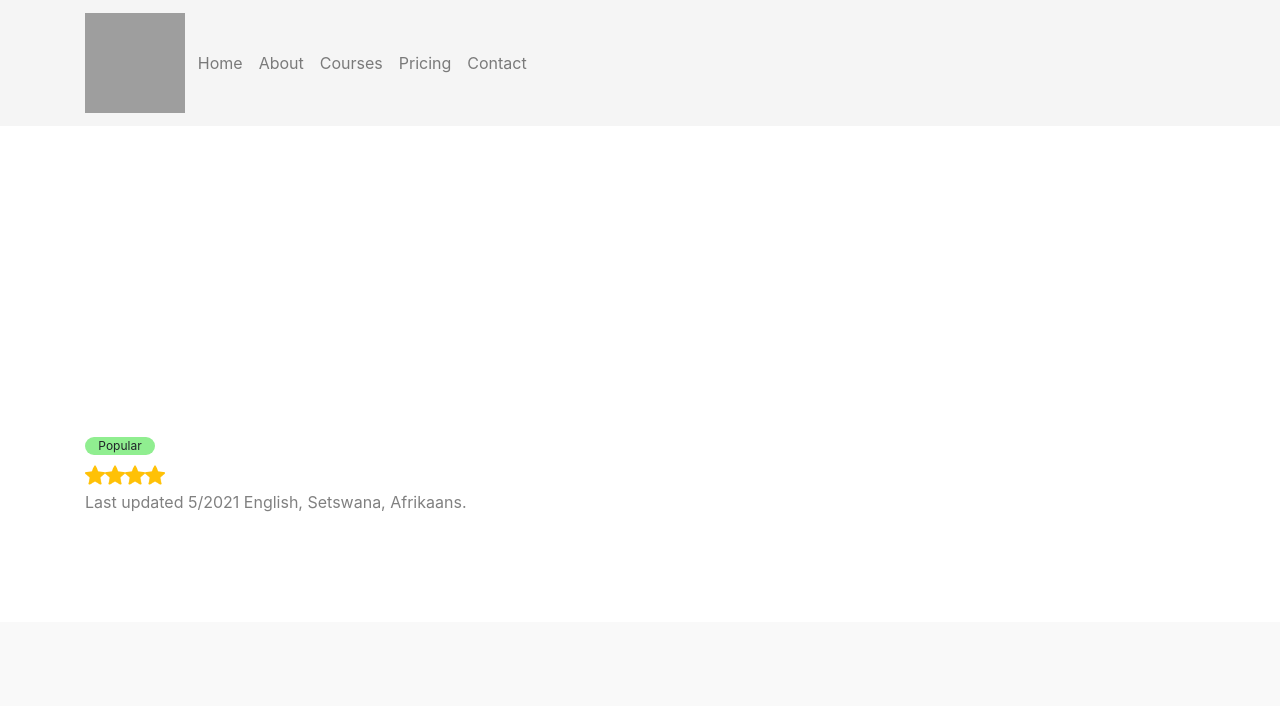
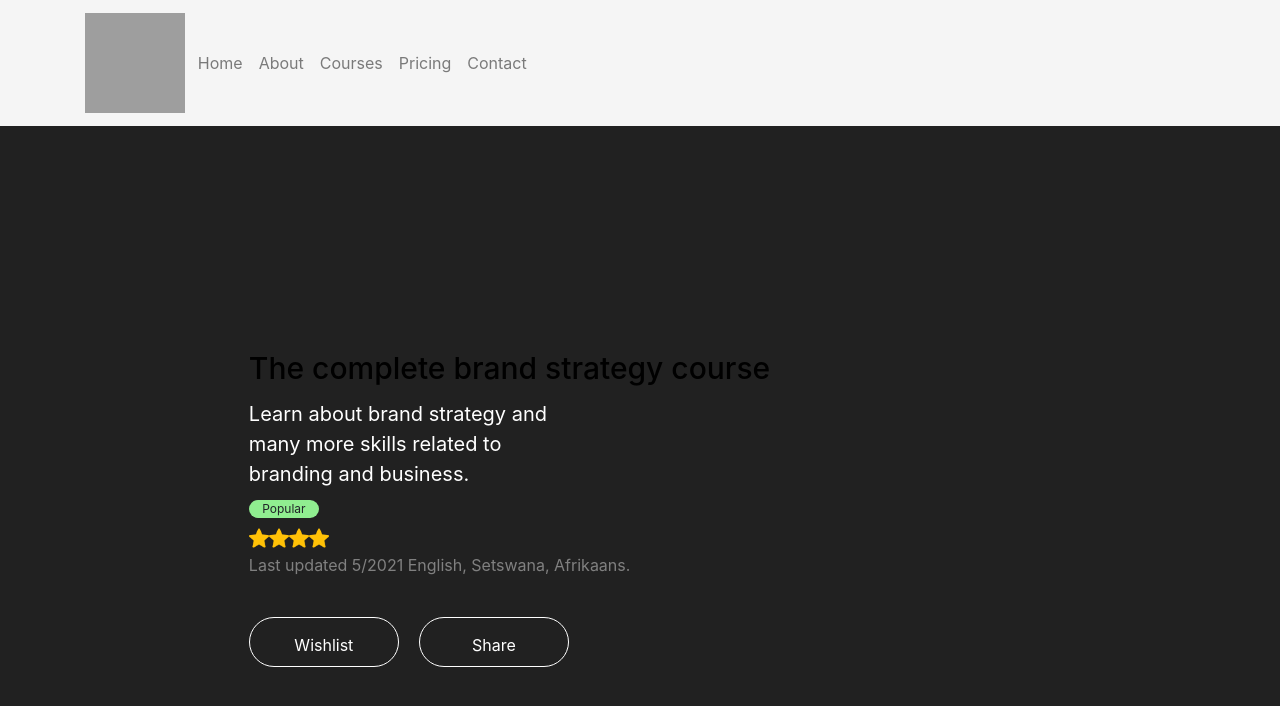
Before and after one commit to ZinhleBu/iCultivate-dev, a Next.js app: page /coleSteele in a window 1280 px wide. Shown: the top 706 px of the page. Built offline with nearby package versions, Linux system fonts and the light colour scheme; grey boxes are pictures that could not be loaded.

Commit message:
More changes to site

```diff
--- a/components/Content.js
+++ b/components/Content.js
@@ -208,7 +208,9 @@ export default function Content() {
 
 
         </section>
-
+<Footer
+style={{ top:"100vh"}}
+/>
       </div>
 
     </>
--- a/components/Footer.js
+++ b/components/Footer.js
@@ -55,37 +55,8 @@ const Footer = () => (
     <div className="links-section-2">
     </div>
 
-  </footer><style jsx>{`
-
-     .footer {
-       width: 100vw;
-       display: none;
-       grid-template-columns: 1fr 1fr 1fr;
-       height: 30vh;
-       position: relative;
-     }
-     .links-section {
-      display: grid;
-      grid-template-columns:1fr 1fr 1fr;
-     }
-
-     .ul {
-       position: relative;
-     }
-     .ul-1, .ul-2, .ul-3 {
-       height: 100px;
-       top: 20%;
-       position: relative;
-
-     }
-     li {
-       list-style: none;
-       color: grey;
-     }
-
-
-
- `}</style></>
+  </footer>
+  </>
 
 );
 
--- a/components/Layout.js
+++ b/components/Layout.js
@@ -19,7 +19,6 @@ const Layout = ({ children }) => (
     <main id="app" className="d-flex flex-column w-100 h-100" data-testid="layout">
       <NavBar />
       <Container className=" mt-5 h-100" >{children}</Container>
-      <Footer />
     </main>
   </>
 );
--- a/pages/_app.js
+++ b/pages/_app.js
@@ -5,6 +5,9 @@ import initFontAwesome from '../utils/initFontAwesome';
 import '../styles/globals.scss';
 import '../styles/Content.scss';
 import '../styles/Contact.scss';
+import '../styles/coleSteele.scss';
+import '../styles/Footer.scss';
+
 import '../styles/Course.scss';
 import '../styles/cards.scss';
 
--- a/pages/coleSteele.js
+++ b/pages/coleSteele.js
@@ -8,15 +8,18 @@ export default function SSRPage() {
     <>
       <div className="backDrop"></div>
       <div className="mb-5" data-testid="csr">
+        <div className="container-course-selected">
+
+        <div className="csr-classes" data-testid="csr-classes">
         <h1 data-testid="csr-title"
           style={{
-            color: "#ffffff",
-            fontSize: "50px",
-            width: "40%"
+            color: "#000000",
+            fontSize: "30px",
+            width: "80%",
+            position:"relative",
           }}>
           The complete brand strategy course
         </h1>
-        <div data-testid="csr-classes">
           <p style={{
             fontSize: "20px",
             color: "#ffffff",
@@ -28,6 +31,7 @@ export default function SSRPage() {
               width: "70px",
               fontSize: "12px",
               textAlign: "center",
+              position:"relative",
               borderRadius: "10px"
             }}>Popular</div>
           <div className="starRatings">
@@ -64,93 +68,10 @@ export default function SSRPage() {
 
         </div>
 
+        </div>
+        <section className="other-course-sec"></section>
+      </div>
 
-      </div>
-      <style jsx>{`
-
-  .starRatings {
-    width: 100px;
-    height: 20px;
-    position: relative;
-    left: 0;
-    display: flex;
-
-    top: 5%;
-    margin-top: 10px;
-
-  }
-  .starItem {
-    width: 20px;
-    background: url('./star.png');
-    background-size: cover;
-  }
-
-  p{
-    position: relative;
-    top: 5px;
-    margin-bottom: 15px;
-    color: grey;
-  }
-    .btn-get-started  {
-      position: relative;
-      left: 0%;
-      top: 30%;
-      height: 50px;
-      padding-top: 8px;
-      text-decoration: none;
-      color: #ffffff;
-      width: 150px;
-      background: transparent;
-      border-radius: 25px;
-      border: 1px solid #ffffff;
-      transition: .3s all cubic-bezier(.74,.22,.43,.95);
-    }
-    .btn-get-started a {
-
-      text-decoration: none;
-      color: #ffffff;
-      width: 150px;
-      background: transparent;
-      transition: .3s all cubic-bezier(.74,.22,.43,.95);
-    }
-    .btn-get-started:hover {
-      background: #f5ad1d;
-      color: #ffffff;
-      box-shadow: 10px 22px 52px 4px rgba(0,0,0,0.32);
-      border: #f5ad1d;
-    }
-    .btn-share  {
-      position: relative;
-      left: 0;
-      top: 30%;
-      height: 50px;
-      margin-left: 20px;
-      padding-top: 8px;
-      text-decoration: none;
-      color: #ffffff;
-      width: 150px;
-      background: transparent;
-      border-radius: 25px;
-      border: 1px solid #ffffff;
-      transition: .3s all cubic-bezier(.74,.22,.43,.95);
-    }
-    .btn-share a {
-
-      text-decoration: none;
-      color: #ffffff;
-      width: 150px;
-      background: transparent;
-      transition: .3s all cubic-bezier(.74,.22,.43,.95);
-    }
-    .btn-share:hover {
-      background: #f5ad1d;
-      color: #ffffff;
-      box-shadow: 10px 22px 52px 4px rgba(0,0,0,0.32);
-      border: #f5ad1d;
-    }
-
-
-  `}</style>
     </>
 
   );
--- /dev/null
+++ b/styles/Footer.scss
@@ -0,0 +1,26 @@
+.footer {
+    width: 100vw;
+    top: auto;
+    display: grid;
+    grid-template-columns: 1fr 1fr 1fr;
+    height: 30vh;
+    position: relative;
+    .links-section {
+        display: grid;
+        grid-template-columns: 1fr 1fr 1fr;
+        .ul {
+            position: relative;
+        }
+        .ul-1,
+        .ul-2,
+        .ul-3 {
+            height: 100px;
+            top: 20%;
+            position: relative;
+        }
+        li {
+            list-style: none;
+            color: grey;
+        }
+    }
+}
--- /dev/null
+++ b/styles/coleSteele.scss
@@ -0,0 +1,103 @@
+.container-course-selected {
+    width: 100%;
+    top: 0;
+    height: 300px;
+    display: flex;
+    flex-direction: column;
+    justify-content: center;
+    align-items: center;
+}
+
+.csr-classes {
+    top: 20vh;
+    position: relative;
+}
+
+.starRatings {
+    width: 100px;
+    height: 20px;
+    position: relative;
+    left: 0;
+    display: flex;
+    top: 0%;
+    margin-top: 10px;
+}
+
+.starItem {
+    width: 20px;
+    background: url('../public/star.png');
+    background-size: cover;
+}
+
+p {
+    position: relative;
+    top: 5px;
+    margin-bottom: 15px;
+    color: grey;
+}
+
+.btn-get-started {
+    position: relative;
+    left: 0%;
+    top: 10%;
+    height: 50px;
+    padding-top: 8px;
+    text-decoration: none;
+    color: #ffffff;
+    width: 150px;
+    background: transparent;
+    border-radius: 25px;
+    border: 1px solid #ffffff;
+    transition: .3s all cubic-bezier(.74, .22, .43, .95);
+}
+
+.btn-get-started a {
+    text-decoration: none;
+    color: #ffffff;
+    width: 150px;
+    background: transparent;
+    transition: .3s all cubic-bezier(.74, .22, .43, .95);
+}
+
+.btn-get-started:hover {
+    background: #f5ad1d;
+    color: #ffffff;
+    box-shadow: 10px 22px 52px 4px rgba(0, 0, 0, 0.32);
+    border: #f5ad1d;
+}
+
+.btn-share {
+    position: relative;
+    left: 0;
+    top: 10%;
+    height: 50px;
+    margin-left: 20px;
+    padding-top: 8px;
+    text-decoration: none;
+    color: #ffffff;
+    width: 150px;
+    background: transparent;
+    border-radius: 25px;
+    border: 1px solid #ffffff;
+    transition: .3s all cubic-bezier(.74, .22, .43, .95);
+}
+
+.btn-share a {
+    text-decoration: none;
+    color: #ffffff;
+    width: 150px;
+    background: transparent;
+    transition: .3s all cubic-bezier(.74, .22, .43, .95);
+}
+
+.btn-share:hover {
+    background: #f5ad1d;
+    color: #ffffff;
+    box-shadow: 10px 22px 52px 4px rgba(0, 0, 0, 0.32);
+    border: #f5ad1d;
+}
+
+.other-course-sec {
+    position: relative;
+    height: 50vh;
+}
--- a/styles/globals.scss
+++ b/styles/globals.scss
@@ -115,10 +115,13 @@ p code {
     width: 100vw;
     position: absolute;
     top: 10vh;
-    z-index: -1;
+    z-index: 0;
     left: 0;
-    height: 60%;
+    height: 130%;
     background-color: #212121;
+    @media (min-width: 400px) {
+        height: 140%;
+    }
 }
 
 .tab-list {
```
